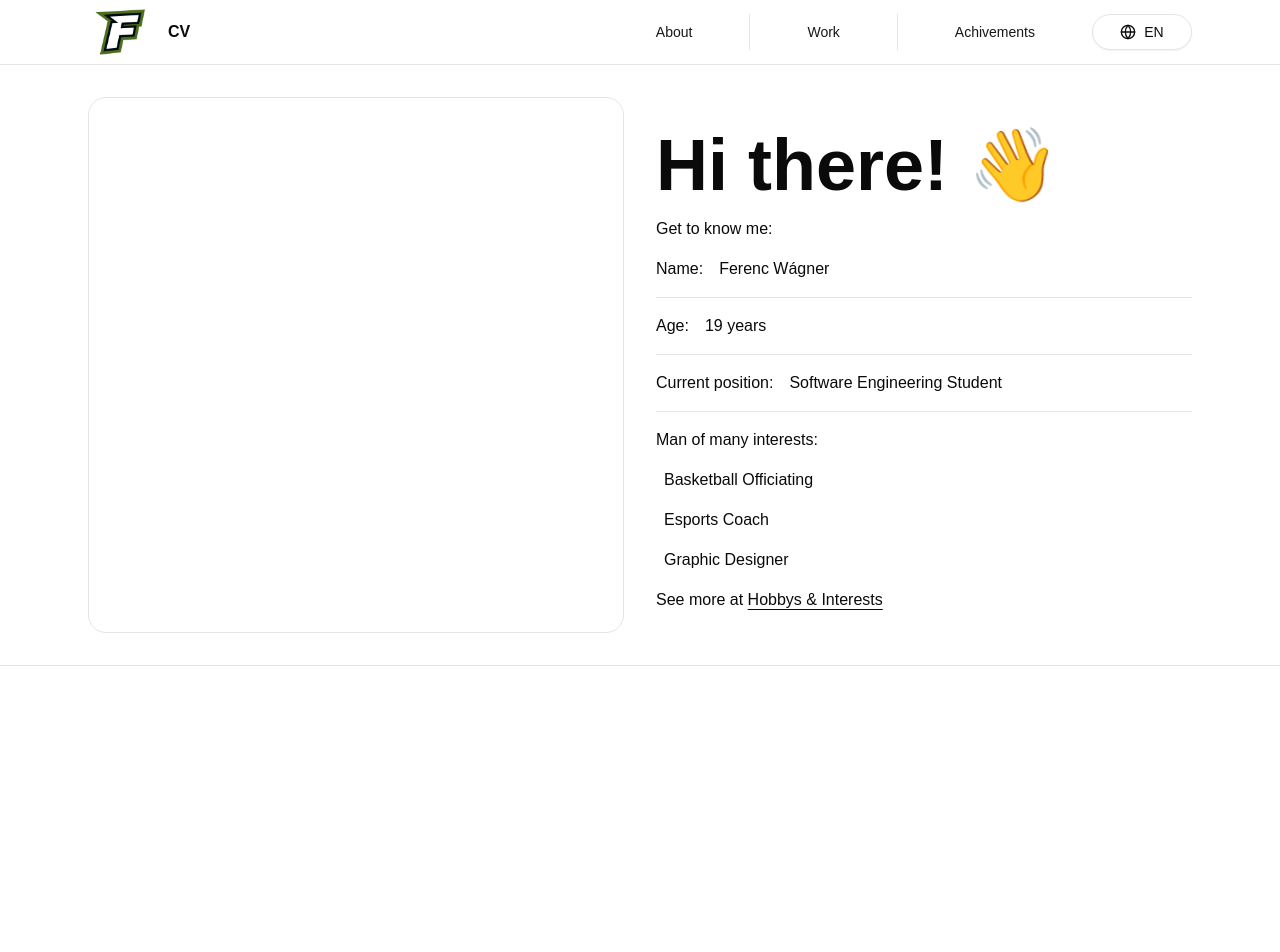
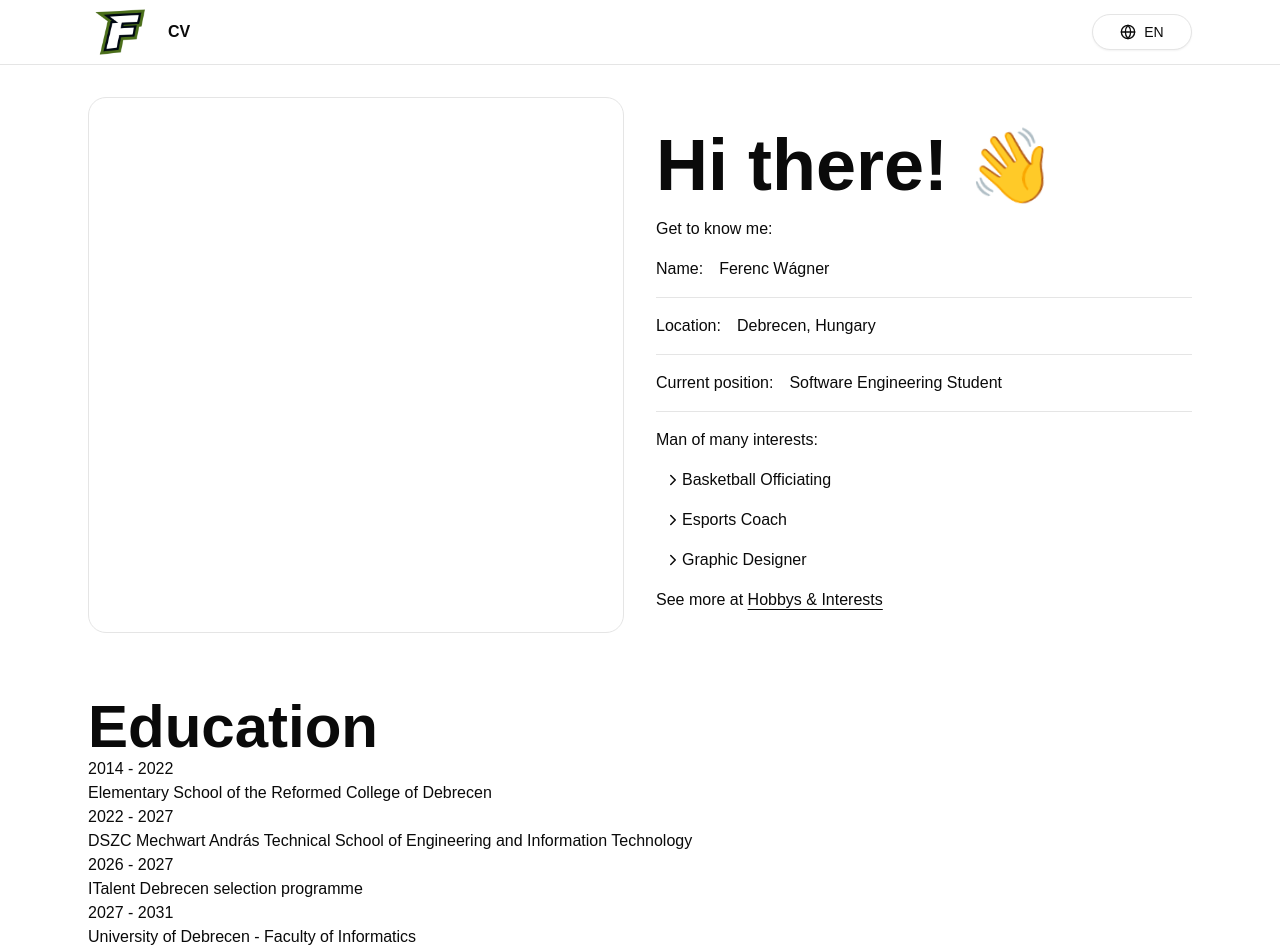
Before and after one commit to WFeree/fhub, a React (Vite) app: page / in a window 1280 px wide. Shown: the top 952 px of the page. Before the commit the page ends 800 px from the top, so only its background shows below. Built offline with nearby package versions, Linux system fonts and the light colour scheme.

Commit message:
Add Education component and update Header with location

```diff
--- a/src/App.tsx
+++ b/src/App.tsx
@@ -1,3 +1,4 @@
+import Education from "./components/Education";
 import Header from "./components/Header";
 import Navbar from "./components/navbar";
 
@@ -9,7 +10,8 @@ export default function App() {
       <main>
         <section className="py-8">
           <div className="mx-auto max-w-6xl px-6">
-            <Header></Header>
+            <Header/>
+            <Education />
           </div>
         </section>
       </main>
--- /dev/null
+++ b/src/components/Education.tsx
@@ -0,0 +1,25 @@
+const Education = () => {
+  return (
+    <div className="h-148">
+      <h1 className="text-6xl font-semibold mt-16">Education</h1>
+      <div>
+        <div>2014 - 2022</div>
+        <div>Elementary School of the Reformed College of Debrecen</div>
+      </div>
+      <div>
+        <div>2022 - 2027</div>
+        <div>DSZC Mechwart András Technical School of Engineering and Information Technology</div>
+      </div>
+      <div>
+        <div>2026 - 2027</div>
+        <div>ITalent Debrecen selection programme</div>
+      </div>
+      <div>
+        <div>2027 - 2031</div>
+        <div>University of Debrecen - Faculty of Informatics</div>
+      </div>
+    </div>
+  )
+}
+
+export default Education
--- a/src/components/Header.tsx
+++ b/src/components/Header.tsx
@@ -1,3 +1,4 @@
+import { ChevronRight } from "lucide-react"
 import "./Header.css"
 import { Separator } from "./ui/separator"
 const Header = () => {
@@ -19,15 +20,15 @@ const Header = () => {
           <p className="">Get to know me: </p>
           {HeaderItem("Name:","Ferenc Wágner")}
           <Separator className="mt-4"/>
-          {HeaderItem("Age:","19 years")}
+          {HeaderItem("Location:","Debrecen, Hungary")}
           <Separator className="mt-4"/>
           {HeaderItem("Current position:","Software Engineering Student")}
           <Separator className="mt-4"/>
           {HeaderItem("Man of many interests:")}
           <ul className="flex flex-col gap-4">
-            <li className="pl-2 mt-4">Basketball Officiating</li>
-            <li className="pl-2 ">Esports Coach</li>
-            <li className="pl-2 ">Graphic Designer</li>
+            <li className="pl-2 mt-4 flex items-center"><ChevronRight size={18}/>Basketball Officiating</li>
+            <li className="pl-2 flex items-center"><ChevronRight size={18}/>Esports Coach</li>
+            <li className="pl-2 flex items-center"><ChevronRight size={18}/>Graphic Designer</li>
             <li>See more at <a href="#" className="underline underline-offset-4 hover:cursor-pointer">Hobbys & Interests</a></li>
           </ul>
         </div>
--- a/src/components/navbar.tsx
+++ b/src/components/navbar.tsx
@@ -1,15 +1,15 @@
 import LangSelector from "./LangSelector"
-import { Button } from "./ui/button"
-import { Separator } from "./ui/separator"
+// import { Button } from "./ui/button"
+// import { Separator } from "./ui/separator"
 const Navbar = () => {
-  const NavItem = (href: string, label: string) => {
-    return <a href={"#" + href} className="relative group">
-      <Button variant="link" className="relative px-2">
-        {label}
-        <span className="absolute left-0 -bottom-1 h-0.5 bg-black transition-all duration-300 w-0 group-hover:w-full"/>
-      </Button>
-    </a>
-  }
+  // const NavItem = (href: string, label: string) => {
+  //   return <a href={"#" + href} className="relative group">
+  //     <Button variant="link" className="relative px-2">
+  //       {label}
+  //       <span className="absolute left-0 -bottom-1 h-0.5 bg-black transition-all duration-300 w-0 group-hover:w-full"/>
+  //     </Button>
+  //   </a>
+  // }
 
   return (
     <header className="bg-white sticky top-0 z-50 w-full border-b backdrop-blur-2xl">
@@ -19,11 +19,11 @@ const Navbar = () => {
           <span className="font-bold">CV</span>
         </div>
         <div className="flex justify-center items-center gap-12">
-          {NavItem("", "About")}
+          {/* {NavItem("", "Education")}
           <Separator orientation="vertical"/>
           {NavItem("", "Work")}
           <Separator orientation="vertical"/>
-          {NavItem("", "Achivements")}
+          {NavItem("", "Achivements")} */}
           <LangSelector/>
         </div>
       </nav>
```
